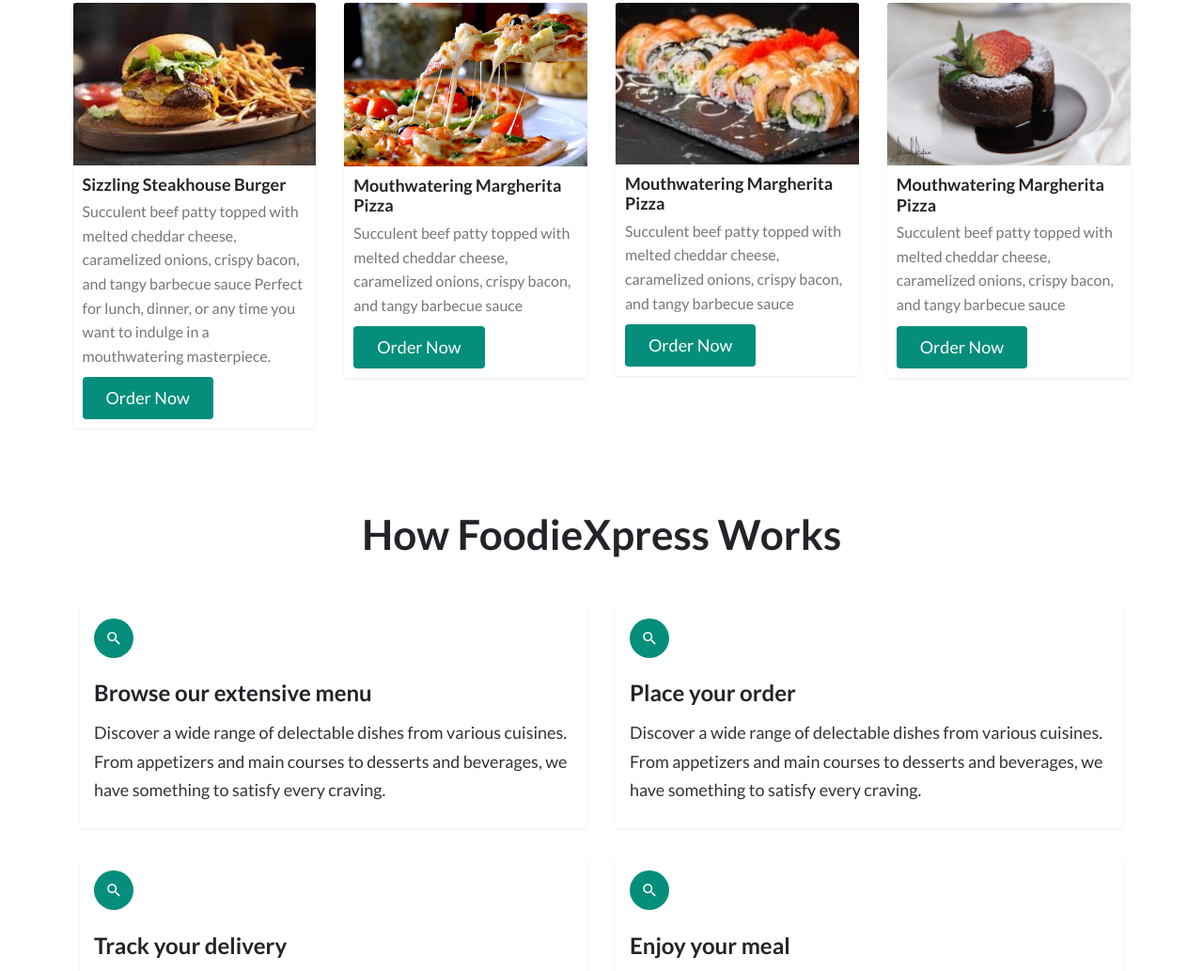
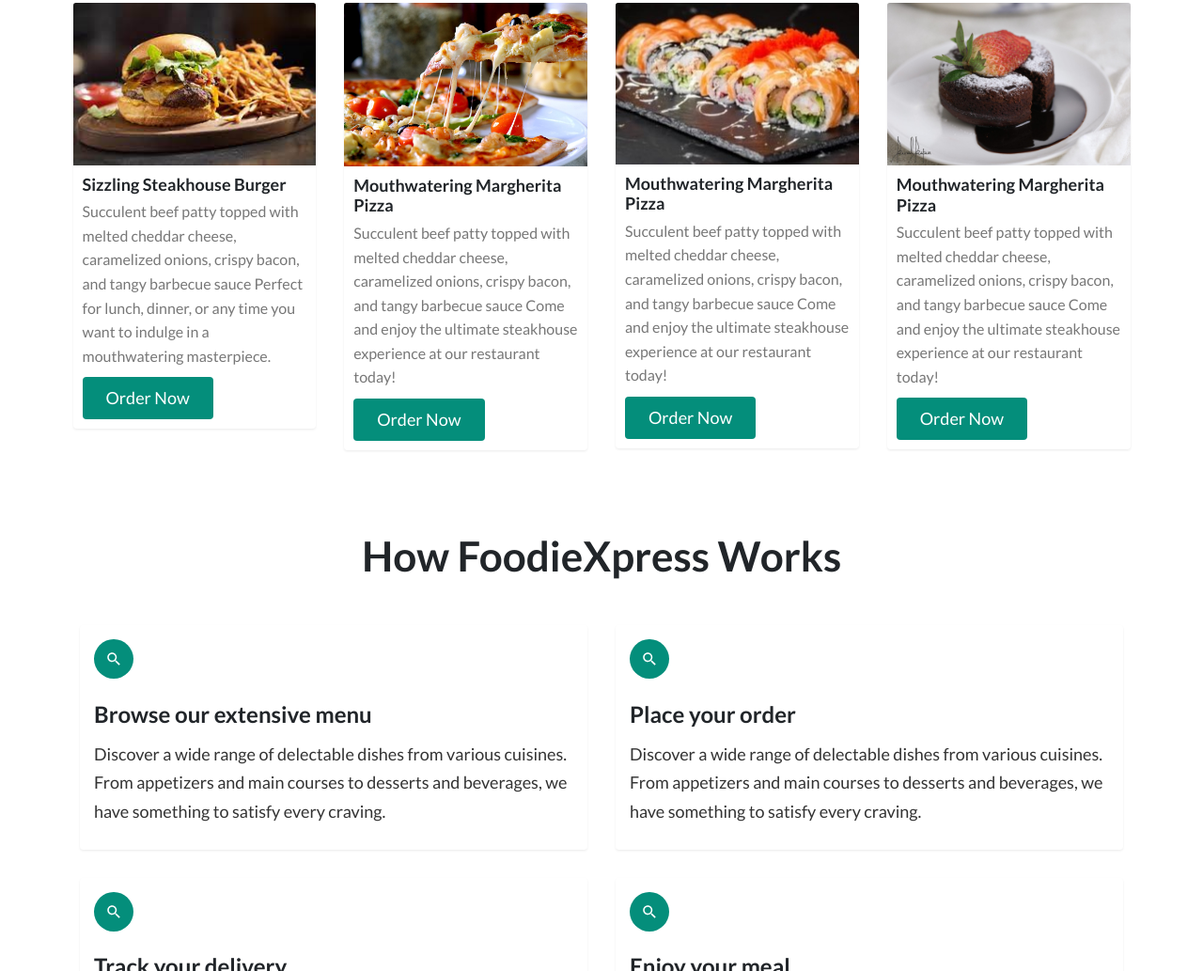
Before and after one commit to Hansana12/deliverysite, a plain HTML site: page index.html in a window 1280 px wide. Shown: the part 825-1858 px from the top of the page at 94% size. Drawn offline with nearby package versions, Linux system fonts and the light colour scheme.

Commit message:
Update index.html

```diff
--- a/index.html
+++ b/index.html
@@ -108,6 +108,7 @@
                   <p class="card-text">
                     Succulent beef patty topped with melted cheddar cheese,
                     caramelized onions, crispy bacon, and tangy barbecue sauce
+                    Come and enjoy the ultimate steakhouse experience at our restaurant today!
                   </p>
                   <button class="btn">Order Now</button>
                 </div>
@@ -121,6 +122,7 @@
                   <p class="card-text">
                     Succulent beef patty topped with melted cheddar cheese,
                     caramelized onions, crispy bacon, and tangy barbecue sauce
+                    Come and enjoy the ultimate steakhouse experience at our restaurant today!
                   </p>
                   <button class="btn">Order Now</button>
                 </div>
@@ -134,6 +136,7 @@
                   <p class="card-text">
                     Succulent beef patty topped with melted cheddar cheese,
                     caramelized onions, crispy bacon, and tangy barbecue sauce
+                    Come and enjoy the ultimate steakhouse experience at our restaurant today!
                   </p>
                   <button class="btn">Order Now</button>
                 </div>
```
